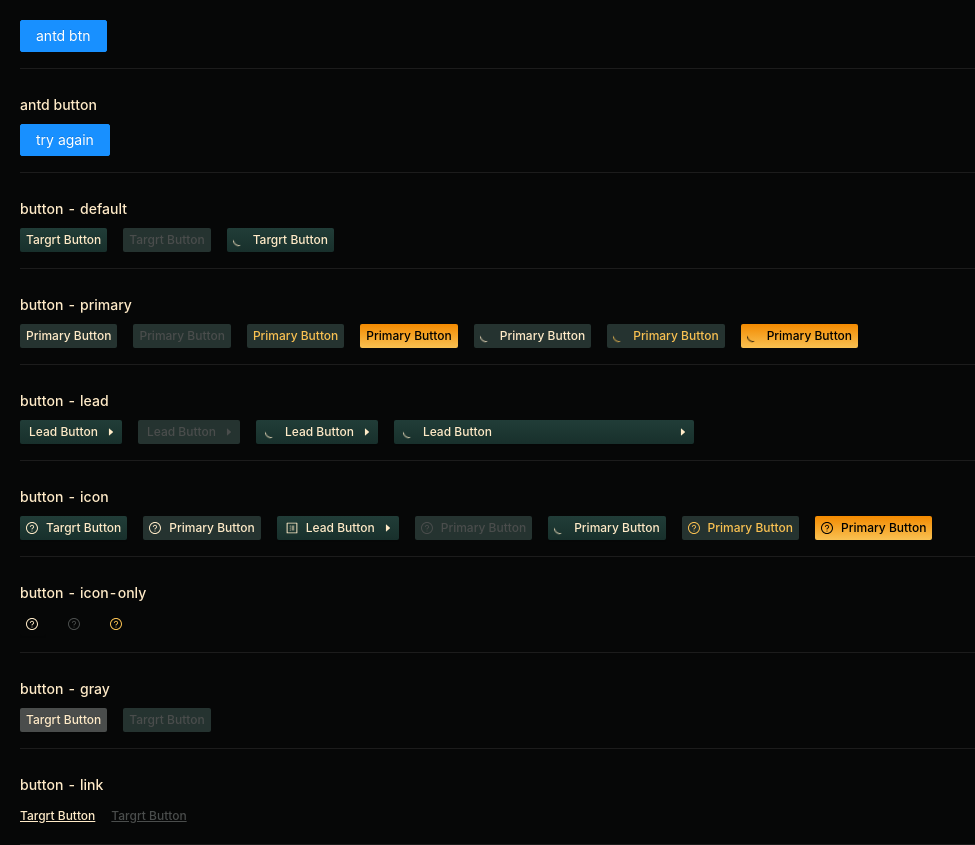
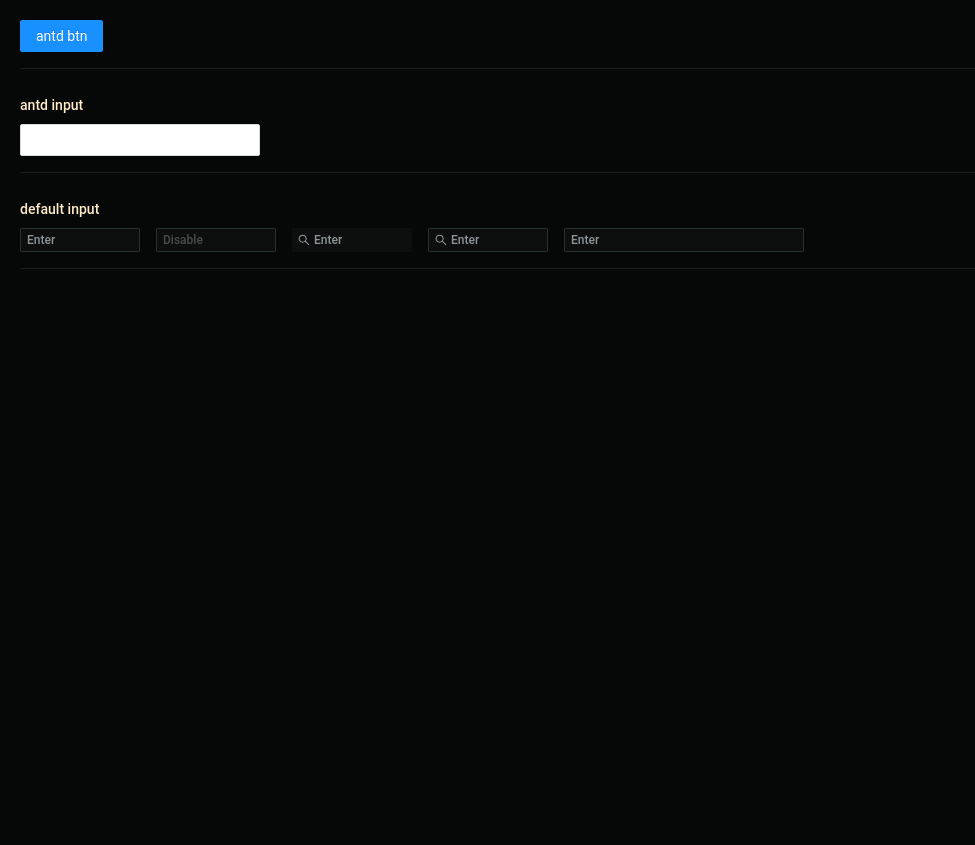
Before and after one commit to chenhui996/frc-ui-pro, a React (Create React App) app: page / in a window 1280 px wide. Shown: the whole page, without its empty margins (0-975 px from the left). After the commit the page ends 800 px from the top, so only its background shows below. Built offline with nearby package versions, Linux system fonts and the light colour scheme.

Commit message:
refactor: input -> default -> cover antd style

```diff
--- a/src/App.tsx
+++ b/src/App.tsx
@@ -1,14 +1,14 @@
 import React from 'react'
-import ButtonPage from './pages/ButtonPage'
-// import InputPage from './pages/InputPage'
+// import ButtonPage from './pages/ButtonPage'
+import InputPage from './pages/InputPage'
 import AntdPgae from './pages/antd/AntdPage'
 
 function App() {
   return (
     <div className="App">
       <AntdPgae />
-      <ButtonPage />
-      {/* <InputPage /> */}
+      {/* <ButtonPage /> */}
+      <InputPage />
     </div>
   )
 }
--- a/src/components/button/_style.scss
+++ b/src/components/button/_style.scss
@@ -1,4 +1,4 @@
-.btn.ant-btn {
+.frc-btn.ant-btn {
   display: inline-block;
   vertical-align: top;
   height: 24px;
@@ -31,7 +31,7 @@
     $words-disable
   );
 
-  &.btn-work-default {
+  &.frc-btn-work-default {
     color: $words-high-light;
     background: linear-gradient(
       $btn-background-normal-top,
@@ -39,7 +39,7 @@
     );
   }
 
-  &.btn-icon-only {
+  &.frc-btn-icon-only {
     padding-left: 6px;
     padding-right: 0;
     @include button-style(
@@ -53,11 +53,11 @@
       $words-disable
     );
 
-    &.btn-work-default {
+    &.frc-btn-work-default {
       color: $words-high-light;
       background: transparent;
     }
-    &.btn-work-high-light {
+    &.frc-btn-work-high-light {
       color: $words-high-light;
       background: transparent;
     }
@@ -71,12 +71,12 @@
 }
 
 // loading
-.btn.ant-btn.ant-btn-loading::before {
+.frc-btn.ant-btn.ant-btn-loading::before {
   display: none;
 }
 
 // primary
-.btn.btn-primary {
+.frc-btn.frc-btn-primary {
   text-shadow: none;
   box-shadow: none;
   @include button-style(
@@ -90,19 +90,19 @@
     $words-disable
   );
 
-  &.btn-work-default {
+  &.frc-btn-work-default {
     color: $words-high-light;
     background: $btn-background-primary;
   }
 
-  &.btn-work-high-light {
+  &.frc-btn-work-high-light {
     color: $words-black;
     background: linear-gradient($high-light-area-top, $high-light-area-bottom);
   }
 }
 
 // lead
-.btn.btn-lead {
+.frc-btn.frc-btn-lead {
   display: inline-flex;
   padding-left: $btn-padding-lead-left;
   padding-right: 6px;
@@ -116,10 +116,10 @@
     flex-direction: row;
     align-items: center;
   }
-  // &.btn-icon-only {
+  // &.frc-btn-icon-only {
   //   padding-left: 6px;
   // }
-  &.btn-work-default {
+  &.frc-btn-work-default {
     @include button-style(
       $btn-background-primary,
       $words-normal,
@@ -132,7 +132,7 @@
     );
   }
 
-  &.btn-work-high-light {
+  &.frc-btn-work-high-light {
     @include button-style(
       $btn-background-primary,
       $words-normal,
@@ -147,7 +147,7 @@
 }
 
 // gray
-.btn.btn-gray {
+.frc-btn.frc-btn-gray {
   @include button-style(
     $btn-background-gray,
     $words-normal,
@@ -158,7 +158,7 @@
     $btn-background-primary,
     $words-disable
   );
-  &.btn-work-default {
+  &.frc-btn-work-default {
     @include button-style(
       $btn-background-gray,
       $words-normal,
@@ -170,7 +170,7 @@
       $words-disable
     );
   }
-  &.btn-work-high-light {
+  &.frc-btn-work-high-light {
     @include button-style(
       $btn-background-gray,
       $words-normal,
@@ -185,7 +185,7 @@
 }
 
 // link
-.btn.btn-link {
+.frc-btn.frc-btn-link {
   @include button-style(
     $btn-background-link,
     $link-color,
--- a/src/components/button/button.tsx
+++ b/src/components/button/button.tsx
@@ -31,12 +31,12 @@ export const FRCButton: FC<FRCButtonProps> = (props) => {
     ...restProps
   } = props
   // btn, btn-lg, btn-primary
-  const classes = classNames('btn', className, {
-    [`btn-${type}`]: type,
-    [`btn-${size}`]: size,
-    [`btn-work-${workType}`]: work,
-    [`btn-loading`]: loading,
-    [`btn-icon-only`]: !children,
+  const classes = classNames('frc-btn', className, {
+    [`frc-btn-${type}`]: type,
+    [`frc-btn-${size}`]: size,
+    [`frc-btn-work-${workType}`]: work,
+    [`frc-btn-loading`]: loading,
+    [`frc-btn-icon-only`]: !children,
   })
 
   // main
@@ -55,7 +55,7 @@ export const FRCButton: FC<FRCButtonProps> = (props) => {
 // normal
 Button.defaultProps = {
   disabled: false,
-  type: 'primary',
+  // type: 'primary',
 }
 
 export default FRCButton
--- a/src/components/input/Search.tsx
+++ b/src/components/input/Search.tsx
@@ -25,7 +25,7 @@ export const FRCSearch: FC<SearchProps> = (props) => {
     ...restProps
   } = props
   // // btn, btn-lg, btn-primary
-  const classes = classNames('input', className, {
+  const classes = classNames('frc-input', className, {
     [`input-no-border`]: !bordered,
     [`input-enter`]: keyDownEnter,
     [`input-allowClear`]: allowClear,
--- a/src/components/input/_style.scss
+++ b/src/components/input/_style.scss
@@ -1,7 +1,9 @@
-.input {
+.frc-input.ant-input,
+.frc-input.ant-input-affix-wrapper {
+  width: 120px;
   box-sizing: border-box;
   position: relative;
-  display: inline-block;
+  // display: inline-block;
   line-height: $input-line-height;
   font-weight: $input-font-weight;
   font-family: $input-font-family;
@@ -11,17 +13,27 @@
     $input-font-size,
     $input-border-radius
   );
-  @include inpput-style(
+  @include input-style(
+    // normal
     $input-background,
     $input-color,
     $input-border,
+    // hover
     $input-background-hover,
     $input-color,
+    $input-border,
+    // focus
+    $input-background-hover,
     $input-color-focus,
-    $input-border-focus
+    $input-border-focus,
+    // disabled
+    $input-background-disabled,
+    $input-color-disabled,
+    $input-border-disabled,
   );
   // children: 复数
   .ant-input {
+    font-size: $input-font-size;
     font-weight: $input-font-weight;
     font-family: $input-font-family;
     color: $input-color;
@@ -33,31 +45,49 @@
       outline: 0;
     }
   }
-  &.disabled,
-  &[disabled] {
-    cursor: not-allowed;
-    font-weight: $input-font-weight;
-    @include inpput-style(
-      $input-background,
-      $words-disable,
-      $input-border,
-      $input-background,
-      $words-disable,
-      $words-disable,
-      $input-border
-    );
-  }
+  // &.disabled,
+  // &[disabled] {
+  //   cursor: not-allowed;
+  //   font-weight: $input-font-weight;
+  //   @include inpput-style(
+  //     // normal
+  //     $input-background,
+  //     $words-disable,
+  //     $input-border,
+  //     // hover
+  //     $input-background,
+  //     $words-disable,
+  //     $input-border,
+  //     // focus
+  //     $words-disable,
+  //     $input-border,
+  //     $input-border
+  //   );
+  // }
 }
 
 // no border
-.input-no-border {
-  border: none !important;
+.frc-input.frc-input-no-border {
+  // border: none !important;
   line-height: $line-height-base;
-}
-
-// allowClear
-.ant-input-clear-icon-hidden {
-  display: none;
+  @include input-style(
+    // normal
+    $input-background,
+    $input-color,
+    none,
+    // hover
+    $input-background-hover,
+    $input-color,
+    none,
+    // focus
+    $input-background-hover,
+    $input-border-focus,
+    none,
+    // disabled
+    $input-background-disabled,
+    $input-color-disabled,
+    none,
+  );
 }
 
 // 前 icon
@@ -71,7 +101,7 @@
 }
 
 // normal working
-.input-enter {
+.frc-input-enter {
   color: $words-normal !important;
   &:focus {
     color: $input-color-focus !important;
@@ -79,12 +109,12 @@
 }
 
 // search working
-.input-allowClear.input-enter {
+.frc-input-allowClear.frc-input-enter {
   .ant-input {
     color: $input-color-focus !important;
   }
 }
 
-.input-search-focus {
+.frc-input-search-focus {
   border: $input-border-focus;
 }
--- a/src/components/input/input.tsx
+++ b/src/components/input/input.tsx
@@ -20,10 +20,10 @@ export const FRCInput: FC<FRCInputProps> = (props) => {
     ...restProps
   } = props
   // // btn, btn-lg, btn-primary
-  const classes = classNames('input', className, {
-    [`input-no-border`]: !bordered,
-    [`input-enter`]: keyDownEnter,
-    [`input-allowClear`]: allowClear,
+  const classes = classNames('frc-input', className, {
+    [`frc-input-no-border`]: !bordered,
+    [`frc-input-enter`]: keyDownEnter,
+    [`frc-input-allowClear`]: allowClear,
   })
 
   let options = {
--- a/src/pages/InputPage.tsx
+++ b/src/pages/InputPage.tsx
@@ -10,7 +10,7 @@ const ButtonPage = () => {
       <Divider style={{backgroundColor: '#1e1e1e', height: 1, marginTop: 16}} />
 
       <h3>antd input</h3>
-      <Input allowClear />
+      <Input allowClear  style={{marginRight: 16, width: 240}} />
 
       <Divider style={{backgroundColor: '#1e1e1e', height: 1, marginTop: 16}} />
 
@@ -38,7 +38,7 @@ const ButtonPage = () => {
 
       <Divider style={{backgroundColor: '#1e1e1e', height: 1, marginTop: 16}} />
 
-      <h3>search input</h3>
+      {/* <h3>search input</h3>
 
       <FRCInput.Search
         placeholder="Enter"
@@ -47,7 +47,7 @@ const ButtonPage = () => {
         // loading
       />
 
-      <Divider style={{backgroundColor: '#1e1e1e', height: 1, marginTop: 16}} />
+      <Divider style={{backgroundColor: '#1e1e1e', height: 1, marginTop: 16}} /> */}
     </>
   )
 }
--- a/src/pages/antd/AntdPage.tsx
+++ b/src/pages/antd/AntdPage.tsx
@@ -3,7 +3,7 @@ import {Button} from 'antd'
 import './index.css'
 
 const AntdPgae = () => {
-  return <Button>antd btn</Button>
+  return <Button type="primary">antd btn</Button>
 }
 
 export default AntdPgae
--- a/src/styles/_mixin.scss
+++ b/src/styles/_mixin.scss
@@ -12,7 +12,7 @@
   $active-background,
   $active-color,
   $disable-background,
-  $disable-color,
+  $disable-color
 ) {
   color: $color;
   background: $background;
@@ -36,55 +36,55 @@
   }
 }
 
-@mixin alert-style($background, $border, $color) {
-  color: $color;
-  background: $background;
-  border-color: $border;
-}
+// @mixin alert-style($background, $border, $color) {
+//   color: $color;
+//   background: $background;
+//   border-color: $border;
+// }
 
-@mixin zoom-animation(
-  $direction: 'top',
-  $scaleStart: scaleY(0),
-  $scaleEnd: scaleY(1),
-  $origin: center top
-) {
-  .zoom-in-#{$direction}-enter {
-    opacity: 0;
-    transform: $scaleStart;
-  }
-  .zoom-in-#{$direction}-enter-active {
-    opacity: 1;
-    transform: $scaleEnd;
-    transition: transform 300ms cubic-bezier(0.23, 1, 0.32, 1) 100ms,
-      opacity 300ms cubic-bezier(0.23, 1, 0.32, 1) 100ms;
-    transform-origin: $origin;
-  }
-  .zoom-in-#{$direction}-exit {
-    opacity: 1;
-  }
-  .zoom-in-#{$direction}-exit-active {
-    opacity: 0;
-    transform: $scaleStart;
-    transition: transform 300ms cubic-bezier(0.23, 1, 0.32, 1) 100ms,
-      opacity 300ms cubic-bezier(0.23, 1, 0.32, 1) 100ms;
-    transform-origin: $origin;
-  }
-}
+// @mixin zoom-animation(
+//   $direction: 'top',
+//   $scaleStart: scaleY(0),
+//   $scaleEnd: scaleY(1),
+//   $origin: center top
+// ) {
+//   .zoom-in-#{$direction}-enter {
+//     opacity: 0;
+//     transform: $scaleStart;
+//   }
+//   .zoom-in-#{$direction}-enter-active {
+//     opacity: 1;
+//     transform: $scaleEnd;
+//     transition: transform 300ms cubic-bezier(0.23, 1, 0.32, 1) 100ms,
+//       opacity 300ms cubic-bezier(0.23, 1, 0.32, 1) 100ms;
+//     transform-origin: $origin;
+//   }
+//   .zoom-in-#{$direction}-exit {
+//     opacity: 1;
+//   }
+//   .zoom-in-#{$direction}-exit-active {
+//     opacity: 0;
+//     transform: $scaleStart;
+//     transition: transform 300ms cubic-bezier(0.23, 1, 0.32, 1) 100ms,
+//       opacity 300ms cubic-bezier(0.23, 1, 0.32, 1) 100ms;
+//     transform-origin: $origin;
+//   }
+// }
 
-@mixin border-right-radius($raduis) {
-  border-top-right-radius: $raduis;
-  border-bottom-right-radius: $raduis;
-}
+// @mixin border-right-radius($raduis) {
+//   border-top-right-radius: $raduis;
+//   border-bottom-right-radius: $raduis;
+// }
 
-@mixin border-left-radius($raduis) {
-  border-top-left-radius: $raduis;
-  border-bottom-left-radius: $raduis;
-}
+// @mixin border-left-radius($raduis) {
+//   border-top-left-radius: $raduis;
+//   border-bottom-left-radius: $raduis;
+// }
 
-@mixin border-top-radius($raduis) {
-  border-top-left-radius: $raduis;
-  border-top-right-radius: $raduis;
-}
+// @mixin border-top-radius($raduis) {
+//   border-top-left-radius: $raduis;
+//   border-top-right-radius: $raduis;
+// }
 
 // ----------------------------------------------------------------
 
@@ -95,21 +95,37 @@
   border-radius: $border-raduis;
 }
 
-@mixin inpput-style(
+@mixin input-style(
+  // normal
   $background,
   $color,
   $border,
+  // hover
   $hover-background,
   $hover-color,
+  $hover-border,
+  // focus
+  $focus-background,
   $focus-color,
-  $focus-border
+  $focus-border,
+  // disabled
+  $disabled-background,
+  $disabled-color,
+  $disabled-border
 ) {
+  &::-webkit-input-placeholder {
+    color: $color;
+  }
+  ::-webkit-input-placeholder {
+    color: $color;
+  }
   background: $background;
   color: $color;
   border: $border;
   &:hover {
     color: $hover-color;
     background: $hover-background;
+    border: $hover-border !important;
   }
   &.ant-input-affix-wrapper-focused,
   &:focus {
@@ -117,8 +133,17 @@
     .ant-input-suffix {
       color: $words-normal !important;
     }
-    border: $focus-border;
+    border: $focus-border !important;
     color: $focus-color;
     outline: 0;
   }
+  &.disabled,
+  &[disabled] {
+    color: $disabled-color;
+    background: $disabled-background;
+    border: $disabled-border !important;
+    &::-webkit-input-placeholder {
+      color: $disabled-color;
+    }
+  }
 }
--- a/src/styles/_variables.scss
+++ b/src/styles/_variables.scss
@@ -96,7 +96,7 @@ $font-size-root:              null !default;
 // ----------------------------------------------------------------
 
 // 字体
-$font-family-sans-serif:      Medium, -apple-system, BlinkMacSystemFont, "Segoe UI", Roboto, "Helvetica Neue", Arial, "Noto Sans", sans-serif, "Apple Color Emoji", "Segoe UI Emoji", "Segoe UI Symbol", "Noto Color Emoji" !default;
+$font-family-sans-serif:      Roboto, -apple-system, BlinkMacSystemFont, "Segoe UI", Roboto, "Helvetica Neue", Arial, "Noto Sans", sans-serif, "Apple Color Emoji", "Segoe UI Emoji", "Segoe UI Symbol", "Noto Color Emoji" !default;
 $font-family-base:            $font-family-sans-serif !default;
 
 // ----------------------------------------------------------------
@@ -247,4 +247,8 @@ $input-background-hover:                $btn-hover !default;
 $input-color-focus:                     $words-high-light !default;
 $input-border-focus:                    1px solid $words-high-light !default;
 
+$input-background-disabled:             $input-background !default;
+$input-color-disabled:                  $words-disable !default;
+$input-border-disabled:                 $input-border !default;
+
 // ----------------------------------------------------------------
```
